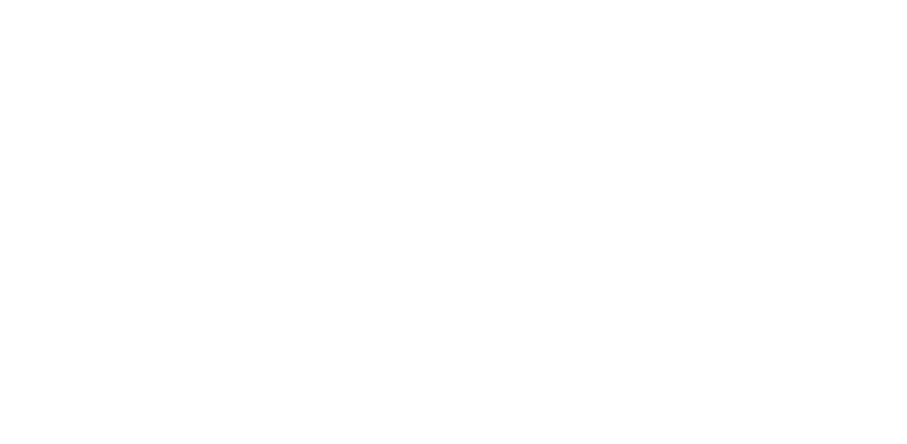
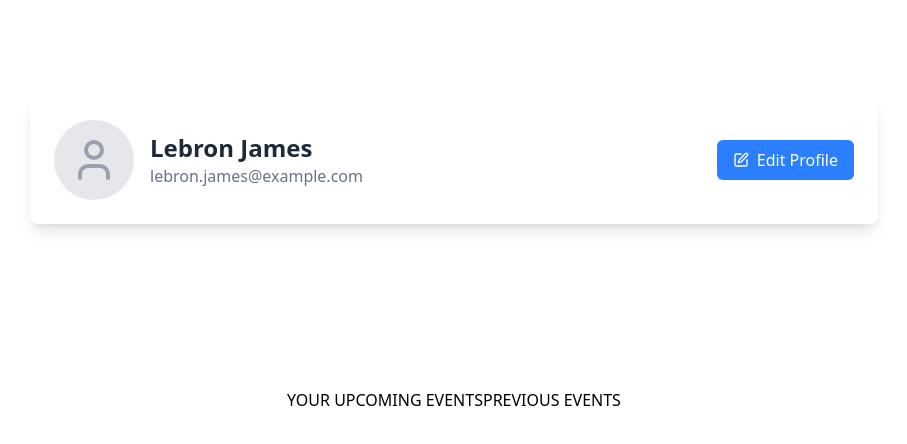
Before and after one commit to devsoc-unsw/trainee-minions-25t2, a React (Vite) app in the folder frontend/: page /user-dashboard in a window 1280 px wide. Before the commit this address had no page. Shown: the top 444 px of the page, without its empty margins (186-1093 px from the left). Built offline with nearby package versions, Linux system fonts and the light colour scheme.

Commit message:
basic user-dashboard layout added in user-dashboard.tsx

```diff
--- a/frontend/src/App.tsx
+++ b/frontend/src/App.tsx
@@ -4,6 +4,7 @@
 import Background from "./components/Background";
 import EventsGrid from "./components/EventsGrid";
 import HeroComponent from './components/HeroComponent';
+import UserDashboard from "./Pages/user-dashboard";
 
 // Create a Layout component for the main content
 const Layout = () => {
@@ -23,6 +24,7 @@
       <Routes>
         <Route path="/" element={<Layout />} />
         <Route path="/login" element={<LoginPage />} />
+        <Route path="/user-dashboard" element={<UserDashboard />} />
       </Routes>
     </BrowserRouter>
   );
--- /dev/null
+++ b/frontend/src/Pages/user-dashboard.tsx
@@ -0,0 +1,37 @@
+import { User, Edit } from "lucide-react";
+
+export default function UserDashboard() {
+  return (
+    <div
+      className="flex min-h-screen w-full items-center justify-center bg-cover bg-center"
+    >
+      {/* Profile Header */}
+      <div className="absolute top-24 left-0 right-0 mx-auto w-full max-w-4xl px-6">
+        <div className="flex items-center justify-between rounded-lg bg-white p-6 shadow-lg">
+          <div className="flex items-center space-x-4">
+            {/* Profile Picture Placeholder */}
+            <div className="flex h-20 w-20 items-center justify-center rounded-full bg-gray-200">
+              <User className="h-12 w-12 text-gray-400" />
+            </div>
+            {/* Name */}
+            <div>
+              <h2 className="text-2xl font-bold text-gray-800">Lebron James</h2>
+              <p className="text-gray-500">lebron.james@example.com</p>
+            </div>
+          </div>
+          {/* Edit Profile Button */}
+          <button className="flex items-center space-x-2 rounded-md bg-blue-500 px-4 py-2 text-white transition-all hover:bg-blue-600">
+            <Edit className="h-4 w-4" />
+            <span>Edit Profile</span>
+          </button>
+        </div>
+      </div>
+      <div>
+        YOUR UPCOMING EVENTS
+      </div>
+      <div>
+        PREVIOUS EVENTS
+      </div>
+    </div>
+  )
+}
```
Also changed, not shown: frontend/src/components/todo.txt.
